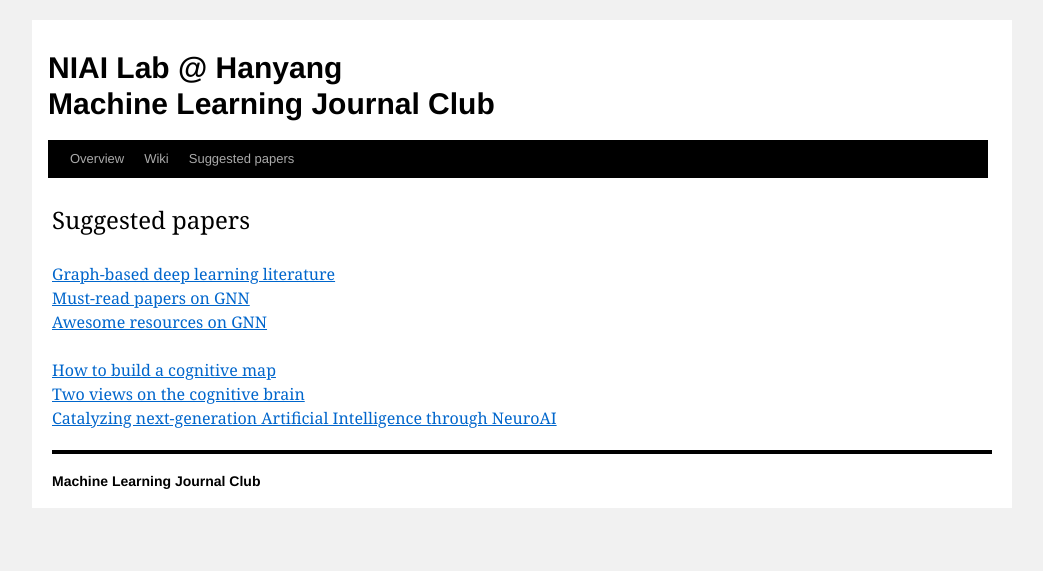
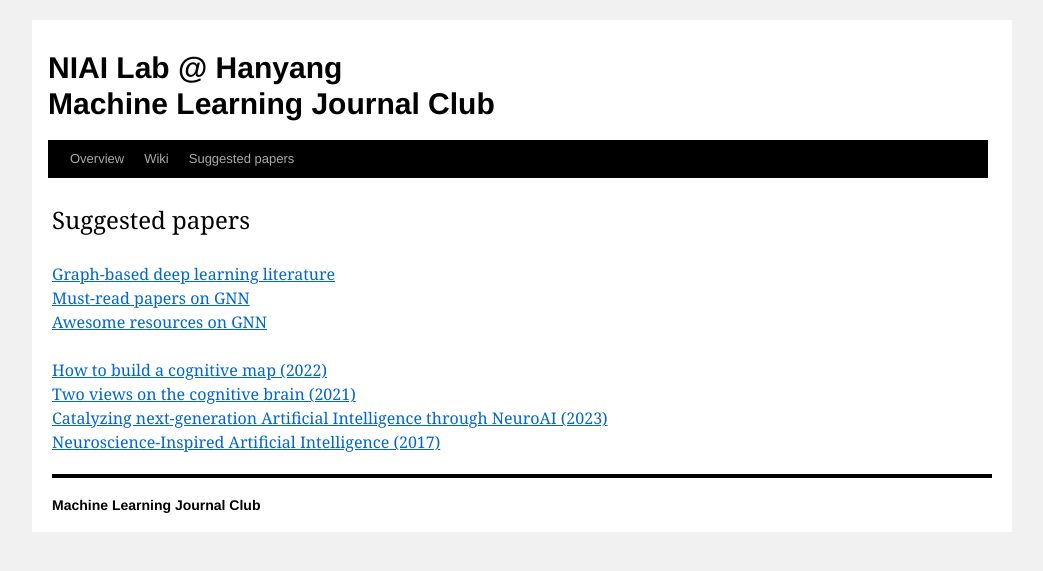
Before and after one commit to niai-lab/GraphML-JC, a Jekyll site: the page built from suggested_reading.html, in a window 1280 px wide. Shown: the top 571 px of the page, without its empty margins (118-1161 px from the left). Built offline with Jekyll 4.4.1, drawn with Linux system fonts in a browser that asks for light colours.

Commit message:
Update suggested_reading.html

```diff
--- a/suggested_reading.html
+++ b/suggested_reading.html
@@ -13,9 +13,10 @@ title: Suggested papers
     <a href="https://github.com/thunlp/GNNPapers">Must-read papers on GNN</a><br />
     <a href="https://github.com/GRAND-Lab/Awesome-Graph-Neural-Networks">Awesome resources on GNN</a><br /><br />
 
-    <a href="https://www.nature.com/articles/s41593-022-01153-y">How to build a cognitive map</a><br />
-    <a href="https://www.nature.com/articles/s41583-021-00448-6">Two views on the cognitive brain</a><br />
-    <a href="https://www.nature.com/articles/s41467-023-37180-x">Catalyzing next-generation Artificial Intelligence through NeuroAI</a><br />
+    <a href="https://www.nature.com/articles/s41593-022-01153-y">How to build a cognitive map (2022)</a><br />
+    <a href="https://www.nature.com/articles/s41583-021-00448-6">Two views on the cognitive brain (2021)</a><br />
+    <a href="https://www.nature.com/articles/s41467-023-37180-x">Catalyzing next-generation Artificial Intelligence through NeuroAI (2023)</a><br />
+    <a href="https://www.cell.com/action/showPdf?pii=S0896-6273%2817%2930509-3">Neuroscience-Inspired Artificial Intelligence (2017)</a><br />
 
 
   </p>
```
